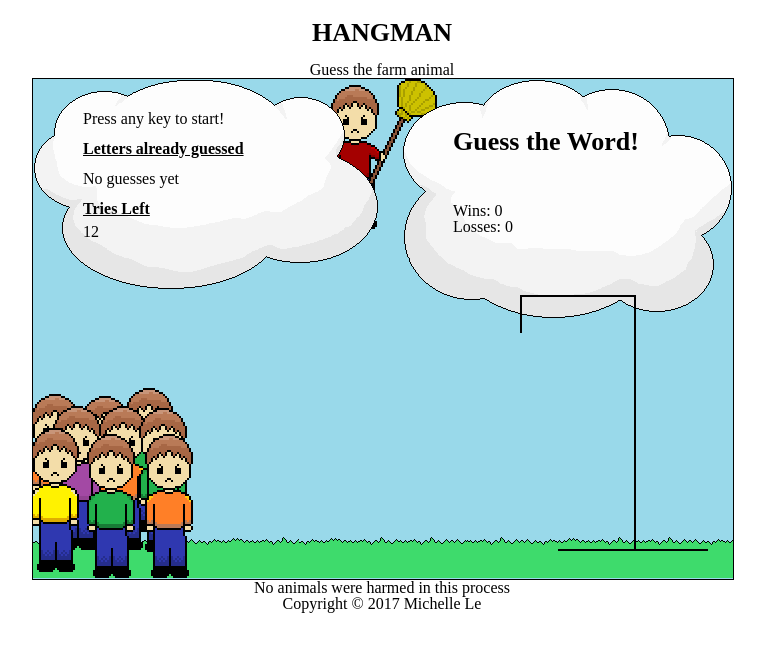
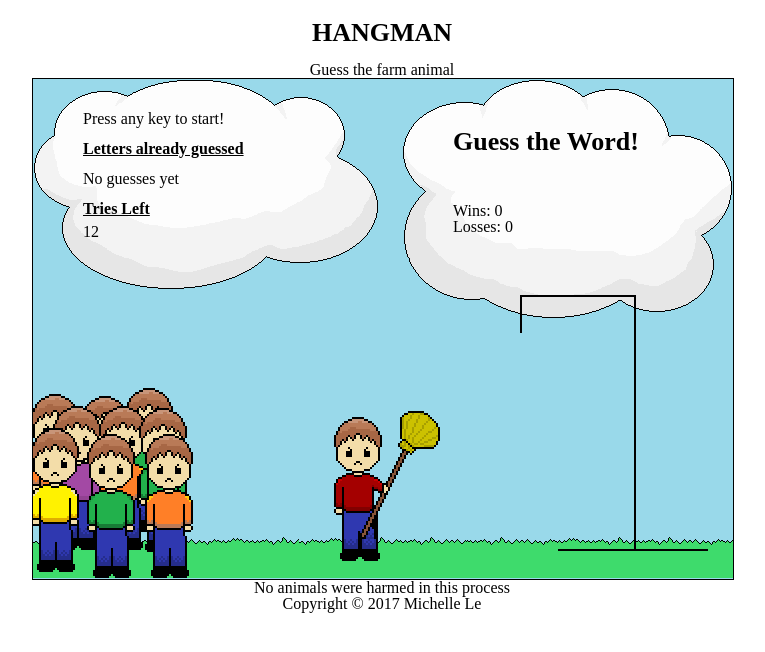
Before and after one commit to michellele994/Hangman-Game, a plain HTML site: page index.html in a window 1280 px wide. Shown: the whole page, without its empty margins (258-1023 px from the left). Drawn offline with Linux system fonts and the light colour scheme.

Commit message:
COMPLETED GAME 2.0 11082017 1805

```diff
--- a/assets/css/style.css
+++ b/assets/css/style.css
@@ -95,6 +95,11 @@ h1 {
 	right: 205px;
 	bottom: 175px;
 }
+#manwithbroom{
+	position: absolute;
+	bottom: 15px;
+	left: 300px;
+}
 #mob {
 	position: absolute;
 	bottom: -4px;
```
